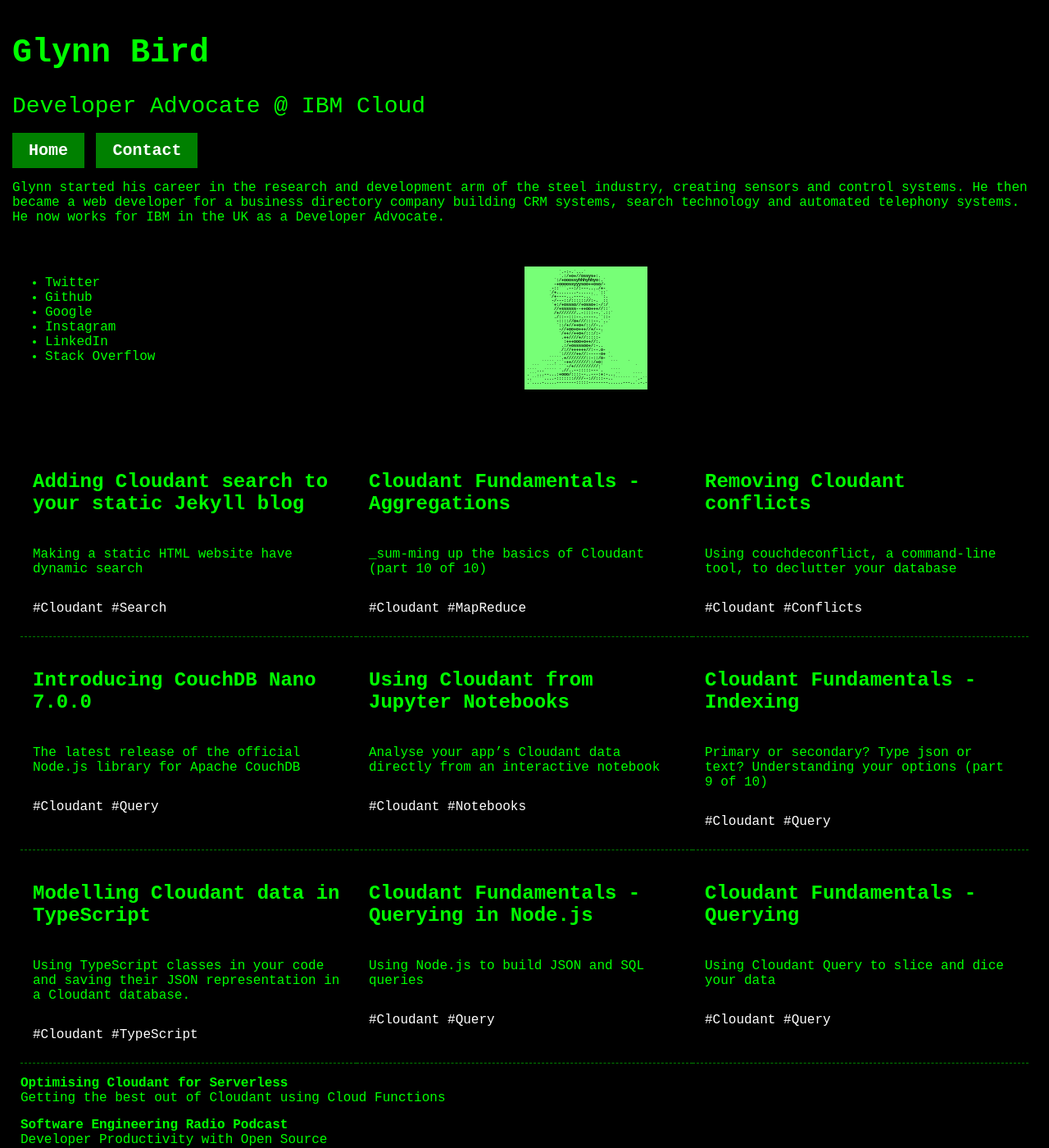
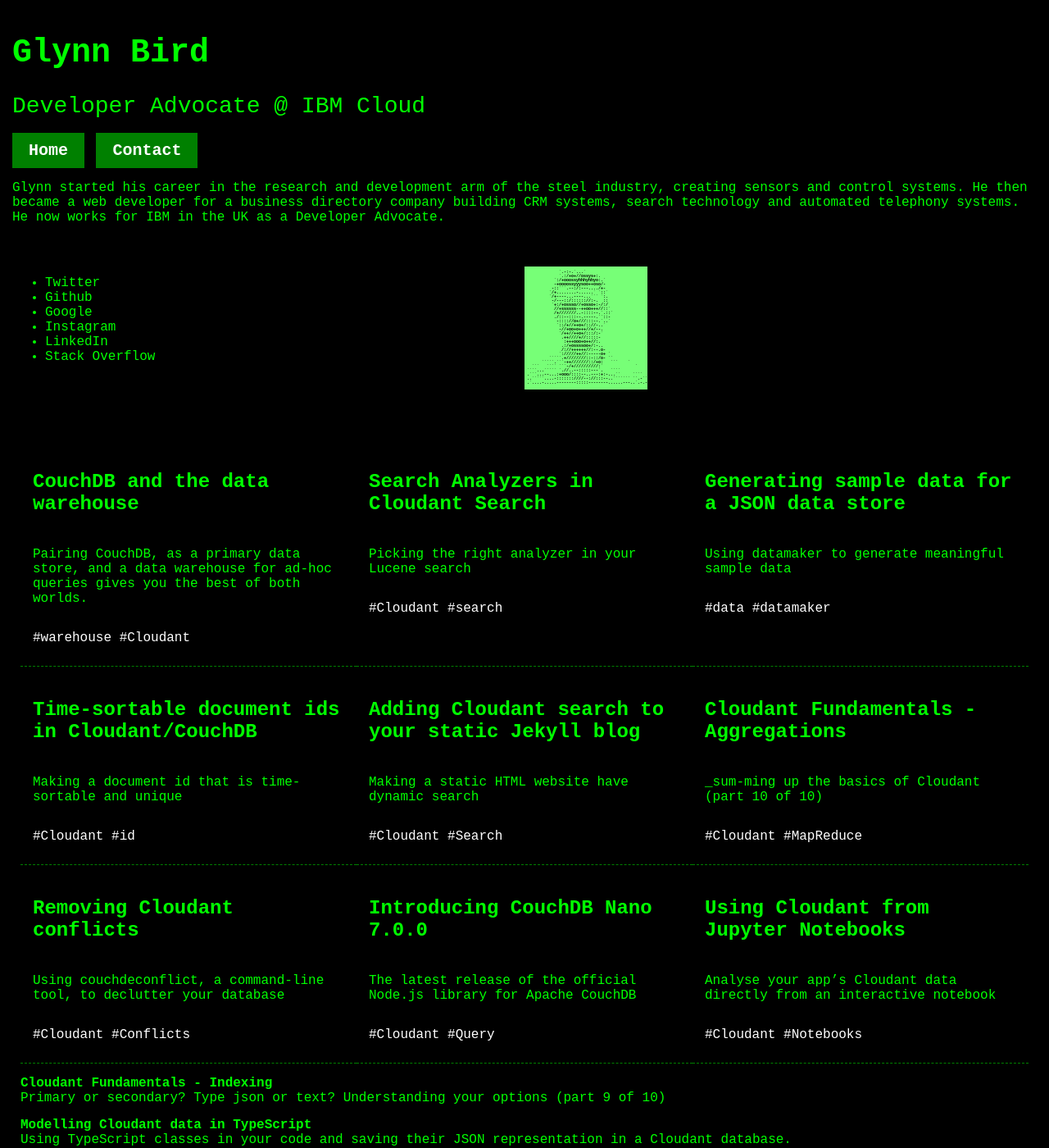
Before and after one commit to glynnbird/glynnbirddotcom, a Jekyll site: the page built from index.html, in a window 1280 px wide and 1400 px high. Shown: the whole window at 82% size. Built offline with Jekyll 4.4.1, drawn with Linux system fonts in a browser that asks for light colours.

Commit message:
more blogs

```diff
--- a/_data/blogs.yml
+++ b/_data/blogs.yml
@@ -1,3 +1,31 @@
+- url: https://medium.com/@glynn_bird/couchdb-and-the-data-warehouse-506b8ce81674
+  title: CouchDB and the data warehouse
+  summary: Pairing CouchDB, as a primary data store, and a data warehouse for ad-hoc queries gives you the best of both worlds.
+  tags:
+    - warehouse
+    - Cloudant
+
+- url: https://blog.cloudant.com/2018/10/19/Search-Analyzers.html
+  title: Search Analyzers in Cloudant Search
+  summary: Picking the right analyzer in your Lucene search
+  tags:
+    - Cloudant
+    - search
+
+- url: https://medium.com/@glynn_bird/generating-sample-data-for-a-json-data-store-1eb45604691e
+  title: Generating sample data for a JSON data store
+  summary: Using datamaker to generate meaningful sample data
+  tags:
+    - data
+    - datamaker
+
+- url: https://medium.com/@glynn_bird/time-sortable-document-ids-in-cloudant-c3af5b23d8bf
+  title: Time-sortable document ids in Cloudant/CouchDB
+  summary: Making a document id that is time-sortable and unique
+  tags:
+    - Cloudant
+    - id
+
 - url: https://medium.com/@glynn_bird/adding-cloudant-search-to-your-static-jekyll-blog-5ad76b32a902
   title: Adding Cloudant search to your static Jekyll blog
   summary: Making a static HTML website have dynamic search
```
